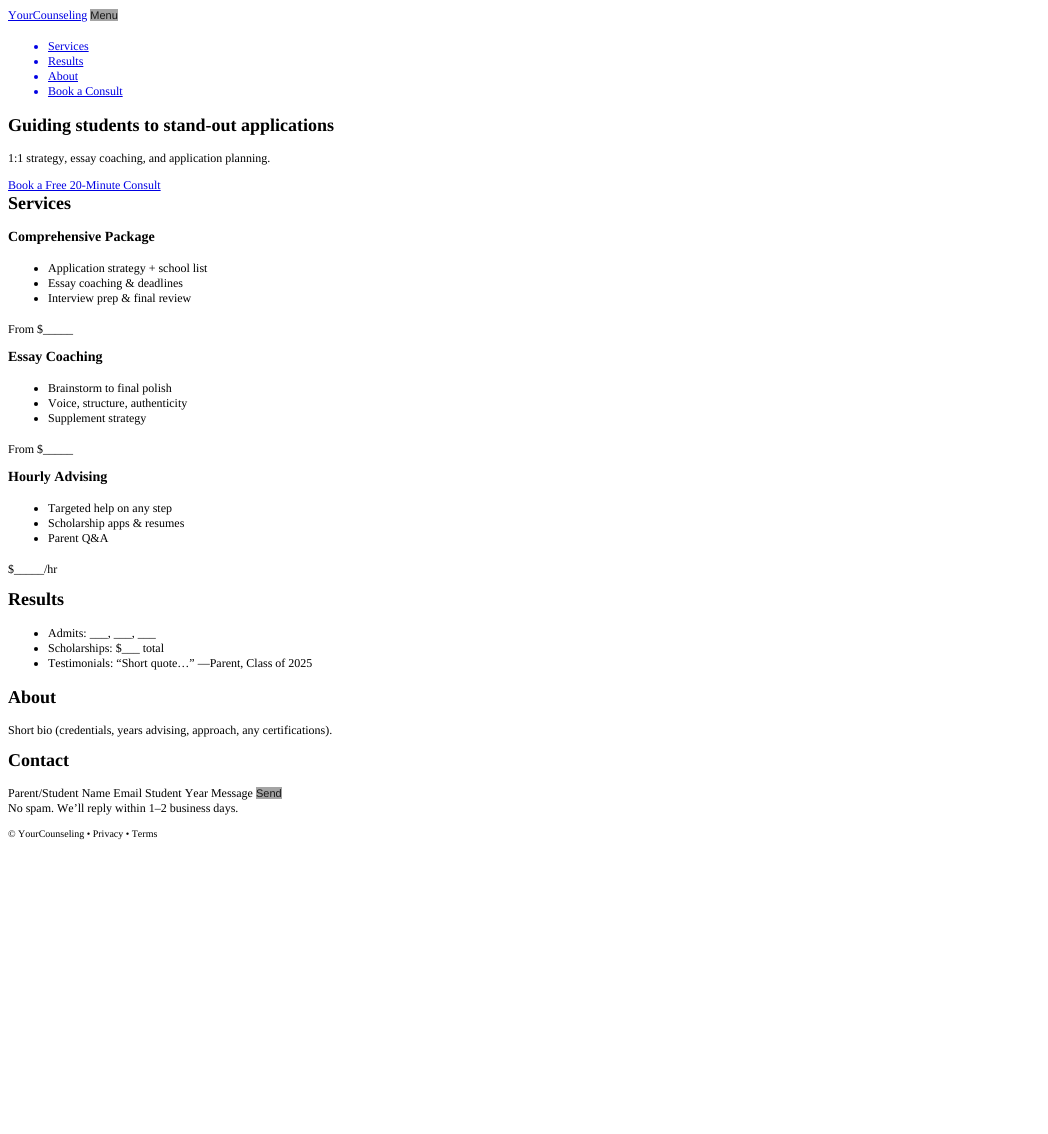
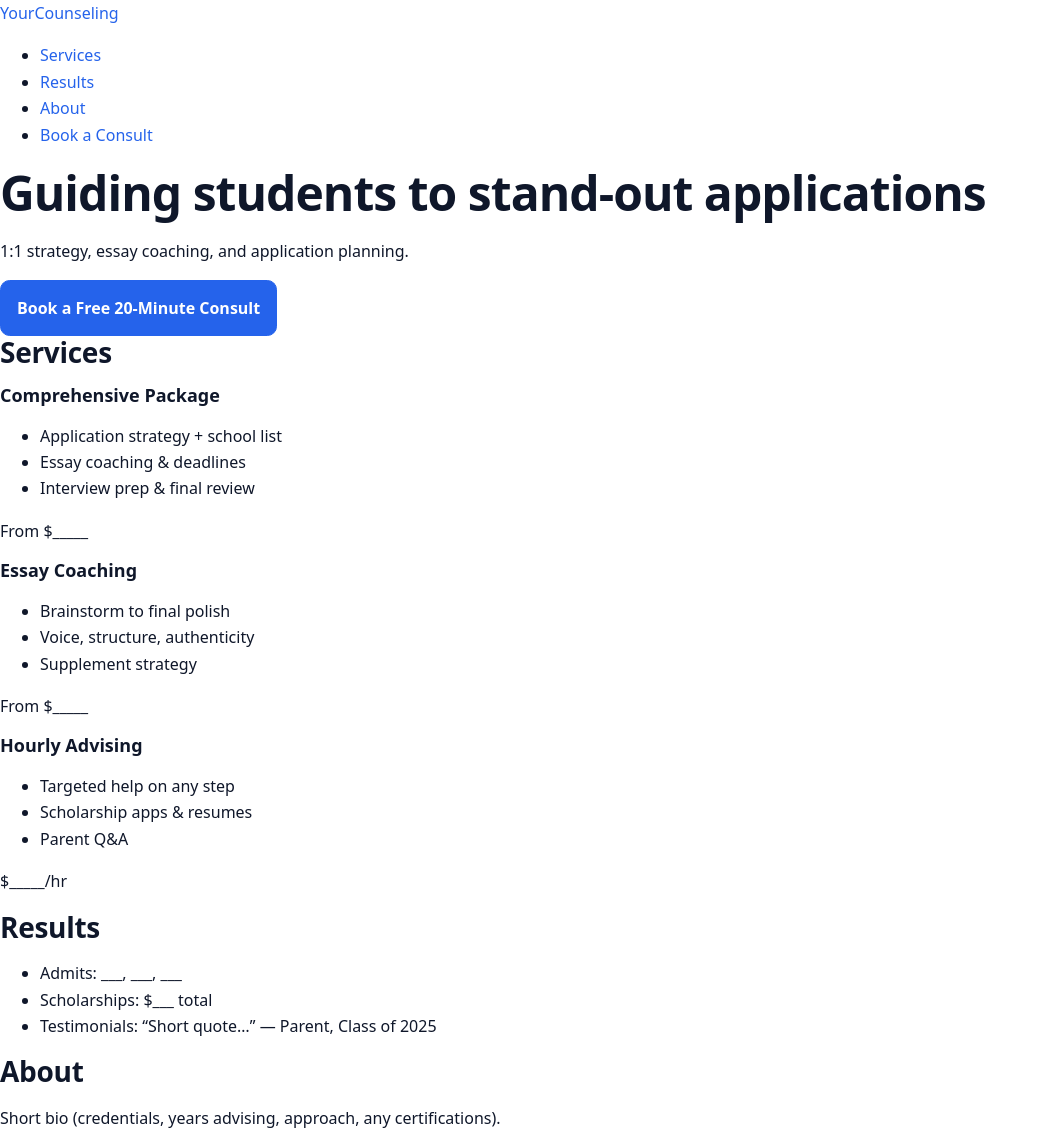
Before and after one commit to murphym123/college-counseling, a plain HTML site: page index.html in a window 1280 px wide. Shown: the top 1134 px of the page, without its empty margins (0-1048 px from the left). Before the commit the page ends 847 px from the top, so only its background shows below. Drawn offline with Linux system fonts and the light colour scheme.

Commit message:
Update index.html

```diff
--- a/index.html
+++ b/index.html
@@ -1,70 +1,95 @@
-<!DOCTYPE html PUBLIC "-//W3C//DTD HTML 4.01//EN" "http://www.w3.org/TR/html4/strict.dtd">
-<html>
+<!DOCTYPE html>
+<html lang="en">
 <head>
-  <meta http-equiv="Content-Type" content="text/html; charset=utf-8">
-  <meta http-equiv="Content-Style-Type" content="text/css">
-  <title></title>
-  <meta name="Generator" content="Cocoa HTML Writer">
-  <meta name="CocoaVersion" content="2575.7">
-  <style type="text/css">
-    p.p1 {margin: 0.0px 0.0px 0.0px 0.0px; font: 12.0px Times; color: #0000e3; -webkit-text-stroke: #0000e3}
-    p.p3 {margin: 0.0px 0.0px 12.0px 0.0px; font: 12.0px Times; -webkit-text-stroke: #000000}
-    p.p5 {margin: 0.0px 0.0px 0.0px 0.0px; font: 12.0px Times; -webkit-text-stroke: #000000}
-    p.p6 {margin: 0.0px 0.0px 0.0px 0.0px; font: 10.0px Times; -webkit-text-stroke: #000000}
-    li.li1 {margin: 0.0px 0.0px 0.0px 0.0px; font: 12.0px Times; color: #0000e3; -webkit-text-stroke: #0000e3}
-    li.li5 {margin: 0.0px 0.0px 0.0px 0.0px; font: 12.0px Times; -webkit-text-stroke: #000000}
-    span.s1 {text-decoration: underline ; font-kerning: none}
-    span.s2 {font-kerning: none; -webkit-text-stroke: 0px #000000}
-    span.s3 {font: 11.0px 'Helvetica Neue'; font-kerning: none; color: rgba(0, 0, 0, 0.85); background-color: #a4a4a4; -webkit-text-stroke: 0px rgba(0, 0, 0, 0.85)}
-    span.s4 {-webkit-text-stroke: 0px #000000}
-    span.s5 {font-kerning: none}
-    ul.ul1 {list-style-type: disc}
-  </style>
+  <meta charset="UTF-8">
+  <meta name="viewport" content="width=device-width, initial-scale=1.0">
+  <title>YourCounseling</title>
+  <link rel="stylesheet" href="styles.css">
 </head>
 <body>
-<p class="p1"><span class="s1">YourCounseling</span><span class="s2"> </span><span class="s3">Menu</span></p>
-<ul class="ul1">
-  <li class="li1"><span class="s4"></span><span class="s1">Services</span></li>
-  <li class="li1"><span class="s4"></span><span class="s1">Results</span></li>
-  <li class="li1"><span class="s4"></span><span class="s1">About</span></li>
-  <li class="li1"><span class="s4"></span><span class="s1">Book a Consult</span></li>
-</ul>
-<h1 style="margin: 0.0px 0.0px 14.9px 0.0px; font: 18.0px Times; -webkit-text-stroke: #000000"><span class="s5"><b>Guiding students to stand-out applications</b><b></b></span></h1>
-<p class="p3"><span class="s5">1:1 strategy, essay coaching, and application planning.</span></p>
-<p class="p1"><span class="s1">Book a Free 20-Minute Consult</span></p>
-<h2 style="margin: 0.0px 0.0px 14.9px 0.0px; font: 18.0px Times; -webkit-text-stroke: #000000"><span class="s5"><b>Services</b><b></b></span></h2>
-<h3 style="margin: 0.0px 0.0px 14.0px 0.0px; font: 14.0px Times; -webkit-text-stroke: #000000"><span class="s5"><b>Comprehensive Package</b><b></b></span></h3>
-<ul class="ul1">
-  <li class="li5"><span class="s4"></span><span class="s5">Application strategy + school list</span></li>
-  <li class="li5"><span class="s4"></span><span class="s5">Essay coaching &amp; deadlines</span></li>
-  <li class="li5"><span class="s4"></span><span class="s5">Interview prep &amp; final review</span></li>
-</ul>
-<p class="p3"><span class="s5">From $_____</span></p>
-<h3 style="margin: 0.0px 0.0px 14.0px 0.0px; font: 14.0px Times; -webkit-text-stroke: #000000"><span class="s5"><b>Essay Coaching</b><b></b></span></h3>
-<ul class="ul1">
-  <li class="li5"><span class="s4"></span><span class="s5">Brainstorm to final polish</span></li>
-  <li class="li5"><span class="s4"></span><span class="s5">Voice, structure, authenticity</span></li>
-  <li class="li5"><span class="s4"></span><span class="s5">Supplement strategy</span></li>
-</ul>
-<p class="p3"><span class="s5">From $_____</span></p>
-<h3 style="margin: 0.0px 0.0px 14.0px 0.0px; font: 14.0px Times; -webkit-text-stroke: #000000"><span class="s5"><b>Hourly Advising</b><b></b></span></h3>
-<ul class="ul1">
-  <li class="li5"><span class="s4"></span><span class="s5">Targeted help on any step</span></li>
-  <li class="li5"><span class="s4"></span><span class="s5">Scholarship apps &amp; resumes</span></li>
-  <li class="li5"><span class="s4"></span><span class="s5">Parent Q&amp;A</span></li>
-</ul>
-<p class="p3"><span class="s5">$_____/hr</span></p>
-<h2 style="margin: 0.0px 0.0px 14.9px 0.0px; font: 18.0px Times; -webkit-text-stroke: #000000"><span class="s5"><b>Results</b><b></b></span></h2>
-<ul class="ul1">
-  <li class="li5"><span class="s4"></span><span class="s5">Admits: ___, ___, ___</span></li>
-  <li class="li5"><span class="s4"></span><span class="s5">Scholarships: $___ total</span></li>
-  <li class="li5"><span class="s4"></span><span class="s5">Testimonials: “Short quote…” —Parent, Class of 2025</span></li>
-</ul>
-<h2 style="margin: 0.0px 0.0px 14.9px 0.0px; font: 18.0px Times; -webkit-text-stroke: #000000"><span class="s5"><b>About</b><b></b></span></h2>
-<p class="p3"><span class="s5">Short bio (credentials, years advising, approach, any certifications).</span></p>
-<h2 style="margin: 0.0px 0.0px 14.9px 0.0px; font: 18.0px Times; -webkit-text-stroke: #000000"><span class="s5"><b>Contact</b><b></b></span></h2>
-<p class="p5"><span class="s5">Parent/Student Name Email Student Year Message </span><span class="s3">Send</span></p>
-<p class="p3"><span class="s5">No spam. We’ll reply within 1–2 business days.</span></p>
-<p class="p6"><span class="s5">© YourCounseling • Privacy • Terms</span></p>
+
+  <header>
+    <nav>
+      <a href="#">YourCounseling</a>
+      <ul>
+        <li><a href="#services">Services</a></li>
+        <li><a href="#results">Results</a></li>
+        <li><a href="#about">About</a></li>
+        <li><a href="#contact">Book a Consult</a></li>
+      </ul>
+    </nav>
+  </header>
+
+  <main>
+    <section id="hero">
+      <h1>Guiding students to stand-out applications</h1>
+      <p>1:1 strategy, essay coaching, and application planning.</p>
+      <a class="btn" href="#contact">Book a Free 20-Minute Consult</a>
+    </section>
+
+    <section id="services">
+      <h2>Services</h2>
+      <div class="service">
+        <h3>Comprehensive Package</h3>
+        <ul>
+          <li>Application strategy + school list</li>
+          <li>Essay coaching & deadlines</li>
+          <li>Interview prep & final review</li>
+        </ul>
+        <p>From $_____</p>
+      </div>
+
+      <div class="service">
+        <h3>Essay Coaching</h3>
+        <ul>
+          <li>Brainstorm to final polish</li>
+          <li>Voice, structure, authenticity</li>
+          <li>Supplement strategy</li>
+        </ul>
+        <p>From $_____</p>
+      </div>
+
+      <div class="service">
+        <h3>Hourly Advising</h3>
+        <ul>
+          <li>Targeted help on any step</li>
+          <li>Scholarship apps & resumes</li>
+          <li>Parent Q&amp;A</li>
+        </ul>
+        <p>$_____/hr</p>
+      </div>
+    </section>
+
+    <section id="results">
+      <h2>Results</h2>
+      <ul>
+        <li>Admits: ___, ___, ___</li>
+        <li>Scholarships: $___ total</li>
+        <li>Testimonials: “Short quote…” — Parent, Class of 2025</li>
+      </ul>
+    </section>
+
+    <section id="about">
+      <h2>About</h2>
+      <p>Short bio (credentials, years advising, approach, any certifications).</p>
+    </section>
+
+    <section id="contact">
+      <h2>Contact</h2>
+      <form action="/contact" method="post">
+        <label>Parent/Student Name <input type="text" name="name"></label>
+        <label>Email <input type="email" name="email"></label>
+        <label>Student Year <input type="text" name="year"></label>
+        <label>Message <textarea name="message"></textarea></label>
+        <button type="submit">Send</button>
+      </form>
+      <p>No spam. We’ll reply within 1–2 business days.</p>
+    </section>
+  </main>
+
+  <footer>
+    <p>© YourCounseling • Privacy • Terms</p>
+  </footer>
+
 </body>
 </html>
```
